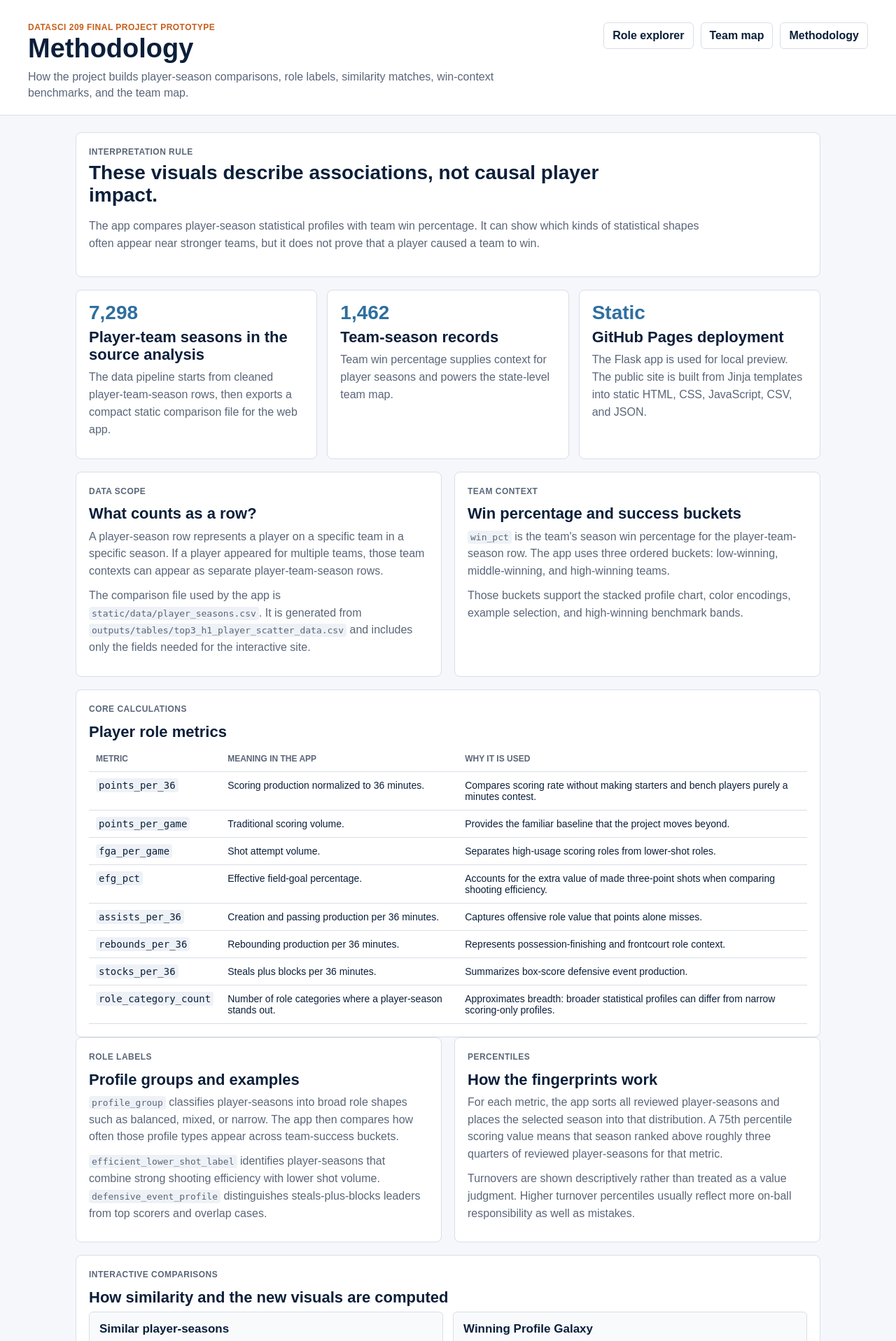
After one commit to kennydolgin/nba-project, a Flask app: page /methodology in a window 1280 px wide. The commit adds this page. Shown: the top 1916 px of the page at 70% size. Run offline with Flask 3, Linux system fonts and the light colour scheme.

Commit message:
Add methodology page

```diff
--- a/app.py
+++ b/app.py
@@ -31,6 +31,11 @@ def map_view():
     return render_template("map.html")
 
 
+@app.route("/methodology")
+def methodology():
+    return render_template("methodology.html")
+
+
 @app.route("/api/data")
 def app_data():
     return jsonify(read_json("nba_app_data.json"))
--- a/static/css/styles.css
+++ b/static/css/styles.css
@@ -622,6 +622,103 @@ input[list] {
   text-transform: uppercase;
 }
 
+.methodology-page {
+  max-width: 1120px;
+}
+
+.methodology-hero {
+  margin-bottom: 18px;
+}
+
+.methodology-hero h2 {
+  max-width: 820px;
+  font-size: 28px;
+}
+
+.methodology-hero p {
+  max-width: 880px;
+  color: var(--muted);
+  line-height: 1.55;
+}
+
+.methodology-grid {
+  display: grid;
+  grid-template-columns: repeat(3, minmax(0, 1fr));
+  gap: 14px;
+  margin-bottom: 18px;
+}
+
+.methodology-grid .panel {
+  min-height: 170px;
+}
+
+.method-number {
+  display: block;
+  color: var(--blue);
+  font-size: 28px;
+  font-weight: 800;
+  line-height: 1;
+}
+
+.methodology-grid h2,
+.methodology-card h2 {
+  margin: 8px 0 8px;
+}
+
+.methodology-grid p,
+.methodology-card p {
+  margin: 0 0 10px;
+  color: var(--muted);
+  line-height: 1.55;
+}
+
+.methodology-layout {
+  grid-template-columns: repeat(2, minmax(0, 1fr));
+}
+
+.method-table-wrap {
+  overflow-x: auto;
+}
+
+.method-table {
+  width: 100%;
+  min-width: 760px;
+  border-collapse: collapse;
+  font-size: 14px;
+}
+
+.method-table th,
+.method-table td {
+  border-bottom: 1px solid var(--line);
+  padding: 11px 10px;
+  text-align: left;
+  vertical-align: top;
+}
+
+.method-table th {
+  color: var(--muted);
+  font-size: 12px;
+  text-transform: uppercase;
+}
+
+.method-list {
+  display: grid;
+  grid-template-columns: repeat(2, minmax(0, 1fr));
+  gap: 14px;
+}
+
+.method-list article {
+  border: 1px solid var(--line);
+  border-radius: 6px;
+  padding: 14px;
+  background: #f8fafc;
+}
+
+.method-list h3 {
+  margin: 0 0 6px;
+  font-size: 17px;
+}
+
 code {
   background: #eef2f7;
   border-radius: 4px;
@@ -637,7 +734,10 @@ code {
 
   .metrics,
   .layout,
-  .player-card-grid {
+  .player-card-grid,
+  .methodology-grid,
+  .methodology-layout,
+  .method-list {
     grid-template-columns: 1fr;
   }
 
--- a/templates/index.html
+++ b/templates/index.html
@@ -16,6 +16,7 @@
     <nav aria-label="Primary">
       <a href="/">Role explorer</a>
       <a href="/map">Team map</a>
+      <a href="/methodology">Methodology</a>
     </nav>
   </header>
 
--- a/templates/map.html
+++ b/templates/map.html
@@ -16,6 +16,7 @@
     <nav aria-label="Primary">
       <a href="/">Role explorer</a>
       <a href="/map">Team map</a>
+      <a href="/methodology">Methodology</a>
     </nav>
   </header>
 
--- /dev/null
+++ b/templates/methodology.html
@@ -0,0 +1,185 @@
+<!doctype html>
+<html lang="en">
+<head>
+  <meta charset="utf-8">
+  <meta name="viewport" content="width=device-width, initial-scale=1">
+  <title>Methodology | Beyond Points Per Game</title>
+  <link rel="stylesheet" href="{{ url_for('static', filename='css/styles.css') }}?v=method1">
+</head>
+<body data-static-base="{{ url_for('static', filename='') }}">
+  <header class="topbar">
+    <div>
+      <p class="eyebrow">DATASCI 209 Final Project Prototype</p>
+      <h1>Methodology</h1>
+      <p class="lede">How the project builds player-season comparisons, role labels, similarity matches, win-context benchmarks, and the team map.</p>
+    </div>
+    <nav aria-label="Primary">
+      <a href="/">Role explorer</a>
+      <a href="/map">Team map</a>
+      <a href="/methodology">Methodology</a>
+    </nav>
+  </header>
+
+  <main class="methodology-page">
+    <section class="panel methodology-hero">
+      <p class="eyebrow">Interpretation rule</p>
+      <h2>These visuals describe associations, not causal player impact.</h2>
+      <p>The app compares player-season statistical profiles with team win percentage. It can show which kinds of statistical shapes often appear near stronger teams, but it does not prove that a player caused a team to win.</p>
+    </section>
+
+    <section class="methodology-grid" aria-label="Methodology summary">
+      <article class="panel">
+        <span class="method-number">7,298</span>
+        <h2>Player-team seasons in the source analysis</h2>
+        <p>The data pipeline starts from cleaned player-team-season rows, then exports a compact static comparison file for the web app.</p>
+      </article>
+      <article class="panel">
+        <span class="method-number">1,462</span>
+        <h2>Team-season records</h2>
+        <p>Team win percentage supplies context for player seasons and powers the state-level team map.</p>
+      </article>
+      <article class="panel">
+        <span class="method-number">Static</span>
+        <h2>GitHub Pages deployment</h2>
+        <p>The Flask app is used for local preview. The public site is built from Jinja templates into static HTML, CSS, JavaScript, CSV, and JSON.</p>
+      </article>
+    </section>
+
+    <section class="layout methodology-layout">
+      <article class="panel methodology-card">
+        <p class="eyebrow">Data scope</p>
+        <h2>What counts as a row?</h2>
+        <p>A player-season row represents a player on a specific team in a specific season. If a player appeared for multiple teams, those team contexts can appear as separate player-team-season rows.</p>
+        <p>The comparison file used by the app is <code>static/data/player_seasons.csv</code>. It is generated from <code>outputs/tables/top3_h1_player_scatter_data.csv</code> and includes only the fields needed for the interactive site.</p>
+      </article>
+
+      <article class="panel methodology-card">
+        <p class="eyebrow">Team context</p>
+        <h2>Win percentage and success buckets</h2>
+        <p><code>win_pct</code> is the team's season win percentage for the player-team-season row. The app uses three ordered buckets: low-winning, middle-winning, and high-winning teams.</p>
+        <p>Those buckets support the stacked profile chart, color encodings, example selection, and high-winning benchmark bands.</p>
+      </article>
+    </section>
+
+    <section class="panel methodology-card">
+      <p class="eyebrow">Core calculations</p>
+      <h2>Player role metrics</h2>
+      <div class="method-table-wrap">
+        <table class="method-table">
+          <thead>
+            <tr>
+              <th>Metric</th>
+              <th>Meaning in the app</th>
+              <th>Why it is used</th>
+            </tr>
+          </thead>
+          <tbody>
+            <tr>
+              <td><code>points_per_36</code></td>
+              <td>Scoring production normalized to 36 minutes.</td>
+              <td>Compares scoring rate without making starters and bench players purely a minutes contest.</td>
+            </tr>
+            <tr>
+              <td><code>points_per_game</code></td>
+              <td>Traditional scoring volume.</td>
+              <td>Provides the familiar baseline that the project moves beyond.</td>
+            </tr>
+            <tr>
+              <td><code>fga_per_game</code></td>
+              <td>Shot attempt volume.</td>
+              <td>Separates high-usage scoring roles from lower-shot roles.</td>
+            </tr>
+            <tr>
+              <td><code>efg_pct</code></td>
+              <td>Effective field-goal percentage.</td>
+              <td>Accounts for the extra value of made three-point shots when comparing shooting efficiency.</td>
+            </tr>
+            <tr>
+              <td><code>assists_per_36</code></td>
+              <td>Creation and passing production per 36 minutes.</td>
+              <td>Captures offensive role value that points alone misses.</td>
+            </tr>
+            <tr>
+              <td><code>rebounds_per_36</code></td>
+              <td>Rebounding production per 36 minutes.</td>
+              <td>Represents possession-finishing and frontcourt role context.</td>
+            </tr>
+            <tr>
+              <td><code>stocks_per_36</code></td>
+              <td>Steals plus blocks per 36 minutes.</td>
+              <td>Summarizes box-score defensive event production.</td>
+            </tr>
+            <tr>
+              <td><code>role_category_count</code></td>
+              <td>Number of role categories where a player-season stands out.</td>
+              <td>Approximates breadth: broader statistical profiles can differ from narrow scoring-only profiles.</td>
+            </tr>
+          </tbody>
+        </table>
+      </div>
+    </section>
+
+    <section class="layout methodology-layout">
+      <article class="panel methodology-card">
+        <p class="eyebrow">Role labels</p>
+        <h2>Profile groups and examples</h2>
+        <p><code>profile_group</code> classifies player-seasons into broad role shapes such as balanced, mixed, or narrow. The app then compares how often those profile types appear across team-success buckets.</p>
+        <p><code>efficient_lower_shot_label</code> identifies player-seasons that combine strong shooting efficiency with lower shot volume. <code>defensive_event_profile</code> distinguishes steals-plus-blocks leaders from top scorers and overlap cases.</p>
+      </article>
+
+      <article class="panel methodology-card">
+        <p class="eyebrow">Percentiles</p>
+        <h2>How the fingerprints work</h2>
+        <p>For each metric, the app sorts all reviewed player-seasons and places the selected season into that distribution. A 75th percentile scoring value means that season ranked above roughly three quarters of reviewed player-seasons for that metric.</p>
+        <p>Turnovers are shown descriptively rather than treated as a value judgment. Higher turnover percentiles usually reflect more on-ball responsibility as well as mistakes.</p>
+      </article>
+    </section>
+
+    <section class="panel methodology-card">
+      <p class="eyebrow">Interactive comparisons</p>
+      <h2>How similarity and the new visuals are computed</h2>
+      <div class="method-list">
+        <article>
+          <h3>Similar player-seasons</h3>
+          <p>The similarity search compares percentile-ranked values for scoring, assists, rebounds, steals plus blocks, and shooting efficiency. It first tries to compare within the same position group; if that pool is too small, it falls back to the full player-season set. The closest rows are the smallest Euclidean distances across those percentile dimensions.</p>
+        </article>
+        <article>
+          <h3>Winning Profile Galaxy</h3>
+          <p>The galaxy's x-axis averages scoring-rate percentile and shot-volume percentile. Its y-axis averages creation, rebounding, defensive-event, efficiency, and role-breadth percentiles. Color shows team success bucket, and selected players are marked with rings.</p>
+        </article>
+        <article>
+          <h3>Archetype Radar</h3>
+          <p>The radar uses percentile spokes for scoring, creation, rebounding, defensive events, efficiency, and role breadth. The small value strip under the radar keeps exact underlying values visible so the shape is not the only evidence.</p>
+        </article>
+        <article>
+          <h3>Winning Bands</h3>
+          <p>For each metric, the shaded band is the middle 50 percent of high-winning-team player-seasons. Selected player dots show whether a season sits below, inside, or above that descriptive benchmark range.</p>
+        </article>
+      </div>
+    </section>
+
+    <section class="layout methodology-layout">
+      <article class="panel methodology-card">
+        <p class="eyebrow">Summary charts</p>
+        <h2>Bucket shares and scatter plots</h2>
+        <p>The stacked bars calculate shares within each team-success bucket. This prevents high-volume buckets from dominating the display and makes profile mix easier to compare across low-, middle-, and high-winning teams.</p>
+        <p>The scatter plots show direct bivariate evidence: scoring versus team win percentage, shot volume versus efficiency, and scoring versus steals plus blocks.</p>
+      </article>
+
+      <article class="panel methodology-card">
+        <p class="eyebrow">Map calculation</p>
+        <h2>State-level team win percentage</h2>
+        <p>The map joins team abbreviations to states. For states with multiple teams in a season, the displayed value is the average win percentage across those teams. States with no NBA team in the selected season are left white.</p>
+        <p>This map is primarily a D3/Flask course-template connection; the main analytical story is the player role comparison.</p>
+      </article>
+    </section>
+
+    <section class="panel methodology-card">
+      <p class="eyebrow">Limitations</p>
+      <h2>What the analysis should not claim</h2>
+      <p>The project should use phrases like "associated with winning," "similar historical player-seasons," and "winning-profile context." It should avoid claims that a role or individual player caused winning unless a separate causal design supports that claim.</p>
+      <p>Important omitted context includes lineup combinations, opponent strength, injuries, coaching strategy, playoff performance, role changes within a season, and non-box-score defense. The visuals are best read as descriptive evidence for player-role context, not final player rankings.</p>
+    </section>
+  </main>
+</body>
+</html>
--- a/tools/build_static_pages.py
+++ b/tools/build_static_pages.py
@@ -18,6 +18,7 @@ def render_template(name, output_name):
     )
     html = html.replace('href="/"', 'href="index.html"')
     html = html.replace('href="/map"', 'href="map.html"')
+    html = html.replace('href="/methodology"', 'href="methodology.html"')
     (SITE / output_name).write_text(html, encoding="utf-8")
 
 
@@ -32,6 +33,7 @@ def main():
     (SITE / ".nojekyll").write_text("", encoding="utf-8")
     render_template("index.html", "index.html")
     render_template("map.html", "map.html")
+    render_template("methodology.html", "methodology.html")
 
 
 if __name__ == "__main__":
```
